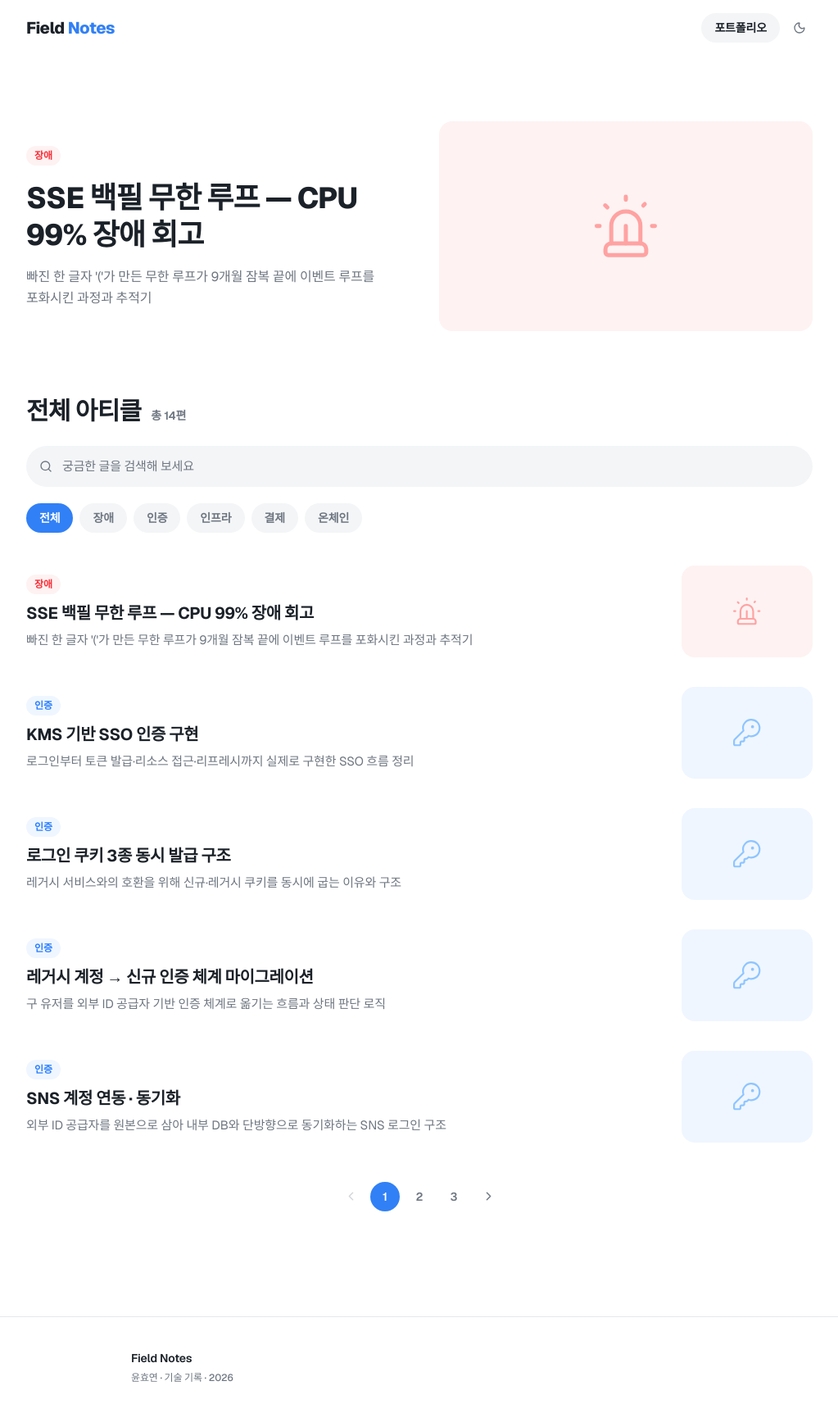
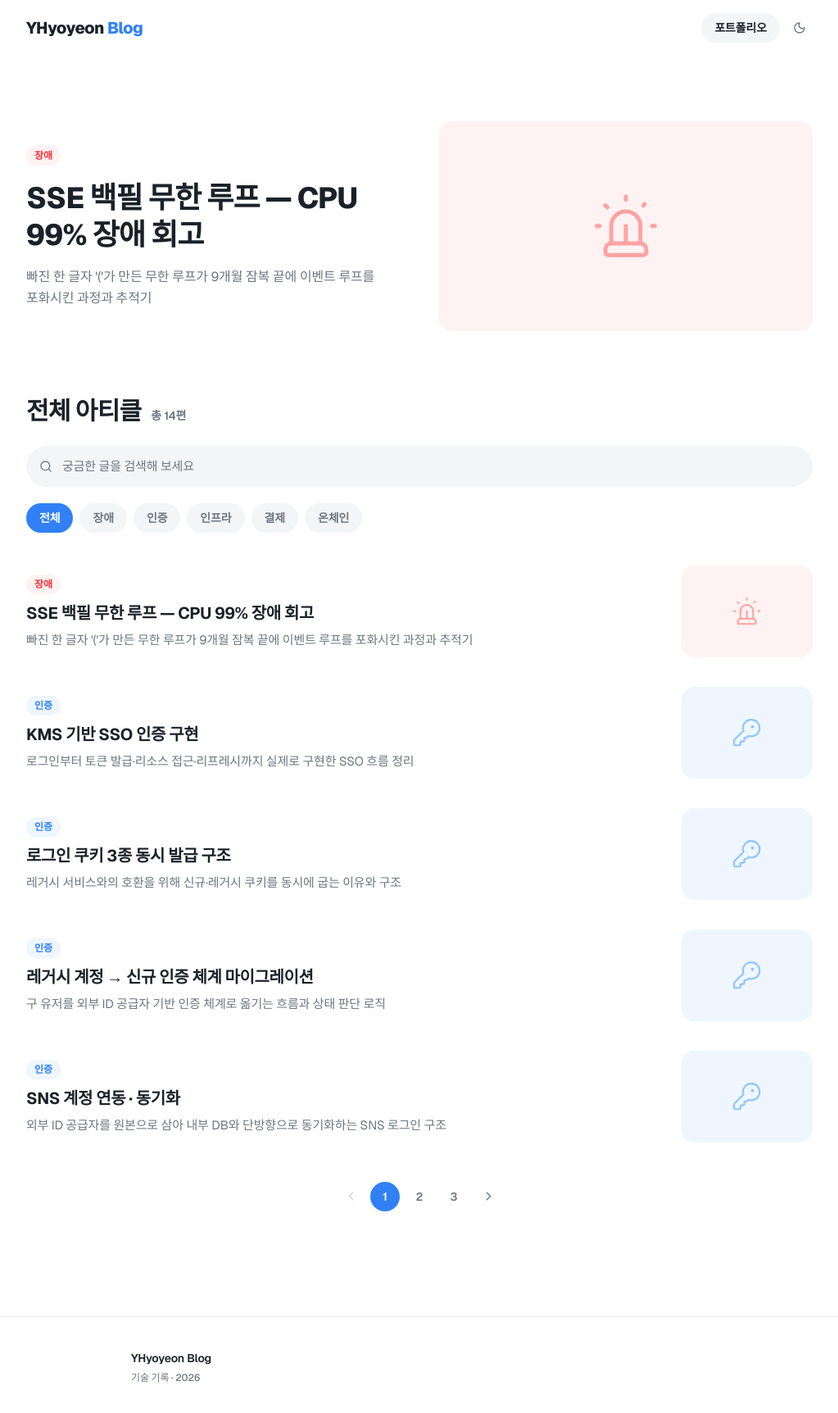
Before and after one commit to YHyoyeon/hyoyeon-blog, a Next.js app: page / in a window 1280 px wide. Shown: the top 1724 px of the page at 82% size, without its empty margins (128-1151 px from the left). Built offline with nearby package versions, Linux system fonts and the light colour scheme; a web font is replaced by a local one.

Commit message:
feat: rebrand to YHyoyeon Blog

```diff
--- a/src/app/feed.xml/route.ts
+++ b/src/app/feed.xml/route.ts
@@ -18,7 +18,7 @@ export function GET() {
   const xml = `<?xml version="1.0" encoding="UTF-8"?>
 <rss version="2.0">
   <channel>
-    <title>Field Notes — 윤효연</title>
+    <title>YHyoyeon Blog</title>
     <link>${SITE_URL}</link>
     <description>실무에서 해결한 기술 문제들의 기록</description>
     <language>ko</language>
--- a/src/app/layout.tsx
+++ b/src/app/layout.tsx
@@ -17,8 +17,8 @@ const geistMono = Geist_Mono({
 
 export const metadata: Metadata = {
   title: {
-    default: "Field Notes — 윤효연",
-    template: "%s — Field Notes",
+    default: "YHyoyeon Blog — 윤효연의 기술 블로그",
+    template: "%s — YHyoyeon Blog",
   },
   description:
     "장애 회고, 인증 설계, 온체인·오프체인 동기화, 결제 연동 — 실무에서 해결한 기술 문제들의 기록.",
--- a/src/components/site/Footer.tsx
+++ b/src/components/site/Footer.tsx
@@ -2,9 +2,9 @@ export default function Footer() {
   return (
     <footer className="mt-24 border-t border-border">
       <div className="mx-auto flex max-w-3xl flex-col gap-1 px-6 py-10 md:px-8">
-        <p className="font-display text-sm font-semibold">Field Notes</p>
+        <p className="font-display text-sm font-semibold">YHyoyeon Blog</p>
         <p className="ledger-label">
-          윤효연 · 기술 기록 · {new Date().getFullYear()}
+          기술 기록 · {new Date().getFullYear()}
         </p>
       </div>
     </footer>
--- a/src/components/site/Nav.tsx
+++ b/src/components/site/Nav.tsx
@@ -6,7 +6,7 @@ export default function Nav() {
     <header className="sticky top-0 z-30 bg-background/90 backdrop-blur-md">
       <div className="mx-auto flex max-w-5xl items-center justify-between px-6 py-4 md:px-8">
         <Link href="/" className="text-xl font-extrabold tracking-tight">
-          Field<span className="text-accent"> Notes</span>
+          YHyoyeon<span className="text-accent"> Blog</span>
         </Link>
 
         <nav className="flex items-center gap-2">
```
